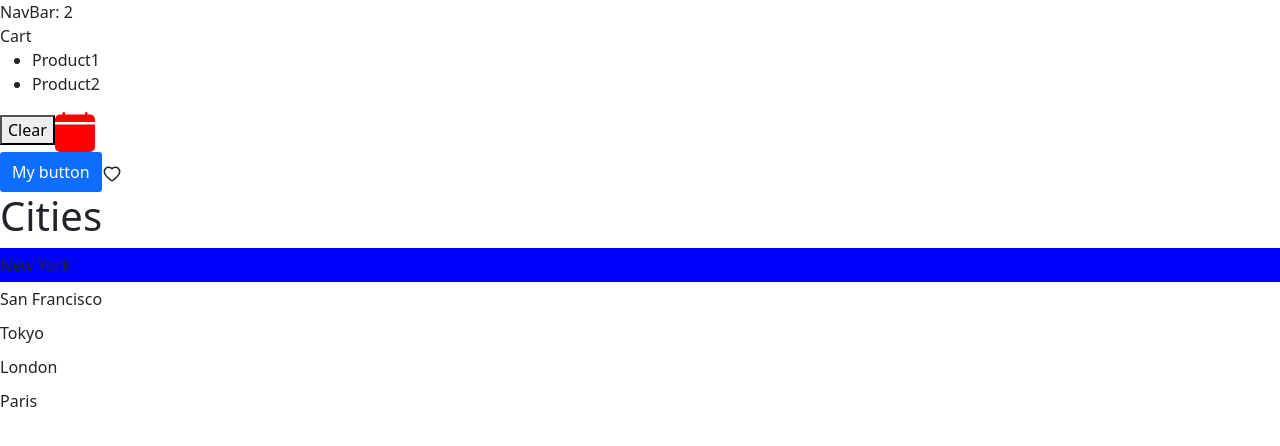
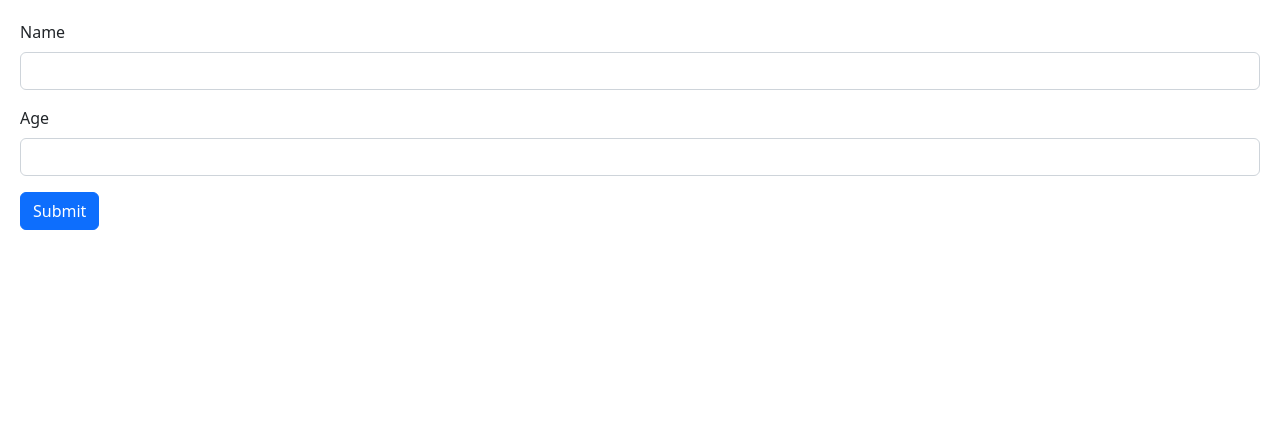
Before and after one commit to MarieLvsq/React-App, a React (Vite) app: page / in a window 1280 px wide. Shown: the top 446 px of the page. Built offline with nearby package versions, Linux system fonts and the light colour scheme.

Commit message:
useRef Form

```diff
--- a/src/App.tsx
+++ b/src/App.tsx
@@ -6,6 +6,8 @@
 import Like from "./components/Like";
 import Cart from "./components/Cart";
 import NavBar from "./components/NavBar";
+import ExpandableText from "./components/ExpandableText";
+import Form from "./components/Form";
 
 function App() {
   let items = ["New York", "San Francisco", "Tokyo", "London", "Paris"];
@@ -15,8 +17,22 @@
   };
   const [alertVisible, setAlertVisibility] = useState(false);
   const [cartItems, setCartItems] = useState(["Product1", "Product2"]);
+
   return (
     <div>
+      {/* <ExpandableText maxChars={100}>
+        Lorem ipsum, dolor sit amet consectetur adipisicing elit. Consequuntur,
+        officia ipsum! Ratione eveniet culpa earum possimus praesentium nisi
+        ipsum. Delectus accusamus nihil nemo ullam odio ipsa quidem quisquam,
+        nesciunt, suscipit esse consequuntur natus voluptate illo magnam
+        voluptates, voluptatem accusantium eum quaerat quas pariatur aliquid
+        saepe eveniet. Veritatis nam saepe obcaecati ea. Veritatis expedita
+        repellat natus quos voluptatibus! Non itaque facere molestias sapiente a
+        quibusdam illum saepe maiores amet fugit in expedita soluta dolor dolore
+        harum debitis tenetur neque minima aspernatur optio iusto laborum, odit
+        quo voluptate. Nisi voluptas, vel iste ducimus eos magni deserunt illum
+        laboriosam nam ipsa perspiciatis laborum?
+      </ExpandableText>
       <NavBar cartItemsCount={cartItems.length} />
       <Cart cartItems={cartItems} onClear={() => setCartItems([])} />
       <BsFillCalendarFill color="red" size="40" />
@@ -30,7 +46,8 @@
         items={items}
         heading="Cities"
         onSelectItem={handleSelectItem}
-      ></ListGroup>
+      ></ListGroup> */}
+      <Form />
     </div>
   );
 }
--- /dev/null
+++ b/src/components/ExpandableText.tsx
@@ -0,0 +1,21 @@
+import { Children, useState } from "react";
+
+interface Props {
+  children: string;
+  maxChars?: number;
+}
+const ExpandableText = ({ children, maxChars = 50 }: Props) => {
+  const [isExpanded, setExpanded] = useState(false);
+  if (children.length <= maxChars) return <p>{children}</p>;
+  const text = isExpanded ? children : children.substring(0, maxChars);
+  return (
+    <p>
+      {text}...
+      <button onClick={() => setExpanded(!isExpanded)}>
+        {isExpanded ? "Less" : "More"}
+      </button>
+    </p>
+  );
+};
+
+export default ExpandableText;
--- /dev/null
+++ b/src/components/Form.tsx
@@ -0,0 +1,34 @@
+import { FormEvent, useRef } from "react";
+
+const Form = () => {
+  const nameRef = useRef<HTMLInputElement>(null);
+  const ageRef = useRef<HTMLInputElement>(null);
+  const person = { name: "", age: 0 };
+  const handleSubmit = (event: FormEvent) => {
+    event.preventDefault();
+    if (nameRef.current !== null) person.name = nameRef.current.value;
+    if (ageRef.current !== null) person.age = parseInt(ageRef.current.value);
+    console.log(person);
+  };
+  return (
+    <form onSubmit={handleSubmit}>
+      <div className="mb-3">
+        <label htmlFor="name" className="form-label">
+          Name
+        </label>
+        <input ref={nameRef} id="name" type="text" className="form-control" />
+      </div>
+      <div className="mb-3">
+        <label htmlFor="age" className="form-label">
+          Age
+        </label>
+        <input ref={ageRef} id="age" type="number" className="form-control" />
+      </div>
+      <button className="btn btn-primary" type="submit">
+        Submit
+      </button>
+    </form>
+  );
+};
+
+export default Form;
--- /dev/null
+++ b/src/index.css
@@ -0,0 +1,3 @@
+body {
+    padding: 20px;
+}
```
Also changed, not shown: src/main.tsx (+9 -7 lines).
